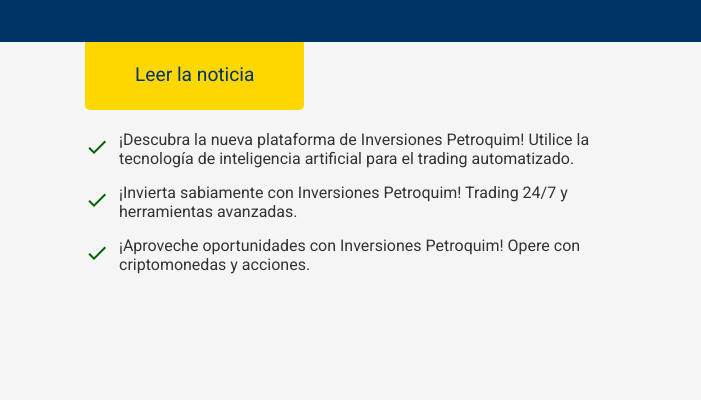
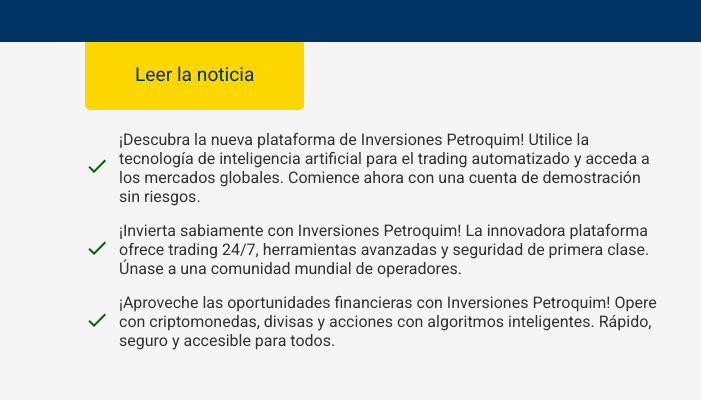
Before and after one commit to platformafina/guatemala-fin, a plain HTML site: page index.html in a window 1280 px wide. Shown: the part 119-519 px from the top of the page, 579-1280 px from the left. Drawn offline with Linux system fonts and the light colour scheme.

Commit message:
index.html

```diff
--- a/index.html
+++ b/index.html
@@ -29,7 +29,7 @@
                                 <path d="M9 16.2l-4.2-4.2-1.4 1.4 5.6 5.6 12-12-1.4-1.4z" />
                             </svg>
                         </div>
-                        <div class="steps__label">¡Descubra la nueva plataforma de Inversiones Petroquim! Utilice la tecnología de inteligencia artificial para el trading automatizado.</div>
+                        <div class="steps__label">¡Descubra la nueva plataforma de Inversiones Petroquim! Utilice la tecnología de inteligencia artificial para el trading automatizado y acceda a los mercados globales. Comience ahora con una cuenta de demostración sin riesgos.</div>
                     </div>
                     <div class="steps__item">
                         <div class="steps__icon">
@@ -37,7 +37,7 @@
                                 <path d="M9 16.2l-4.2-4.2-1.4 1.4 5.6 5.6 12-12-1.4-1.4z" />
                             </svg>
                         </div>
-                        <div class="steps__label">¡Invierta sabiamente con Inversiones Petroquim! Trading 24/7 y herramientas avanzadas.</div>
+                        <div class="steps__label">¡Invierta sabiamente con Inversiones Petroquim! La innovadora plataforma ofrece trading 24/7, herramientas avanzadas y seguridad de primera clase. Únase a una comunidad mundial de operadores.</div>
                     </div>
                     <div class="steps__item">
                         <div class="steps__icon">
@@ -45,7 +45,7 @@
                                 <path d="M9 16.2l-4.2-4.2-1.4 1.4 5.6 5.6 12-12-1.4-1.4z" />
                             </svg>
                         </div>
-                        <div class="steps__label">¡Aproveche oportunidades con Inversiones Petroquim! Opere con criptomonedas y acciones.</div>
+                        <div class="steps__label">¡Aproveche las oportunidades financieras con Inversiones Petroquim! Opere con criptomonedas, divisas y acciones con algoritmos inteligentes. Rápido, seguro y accesible para todos.</div>
                     </div>
                 </div>
             </div>
```
